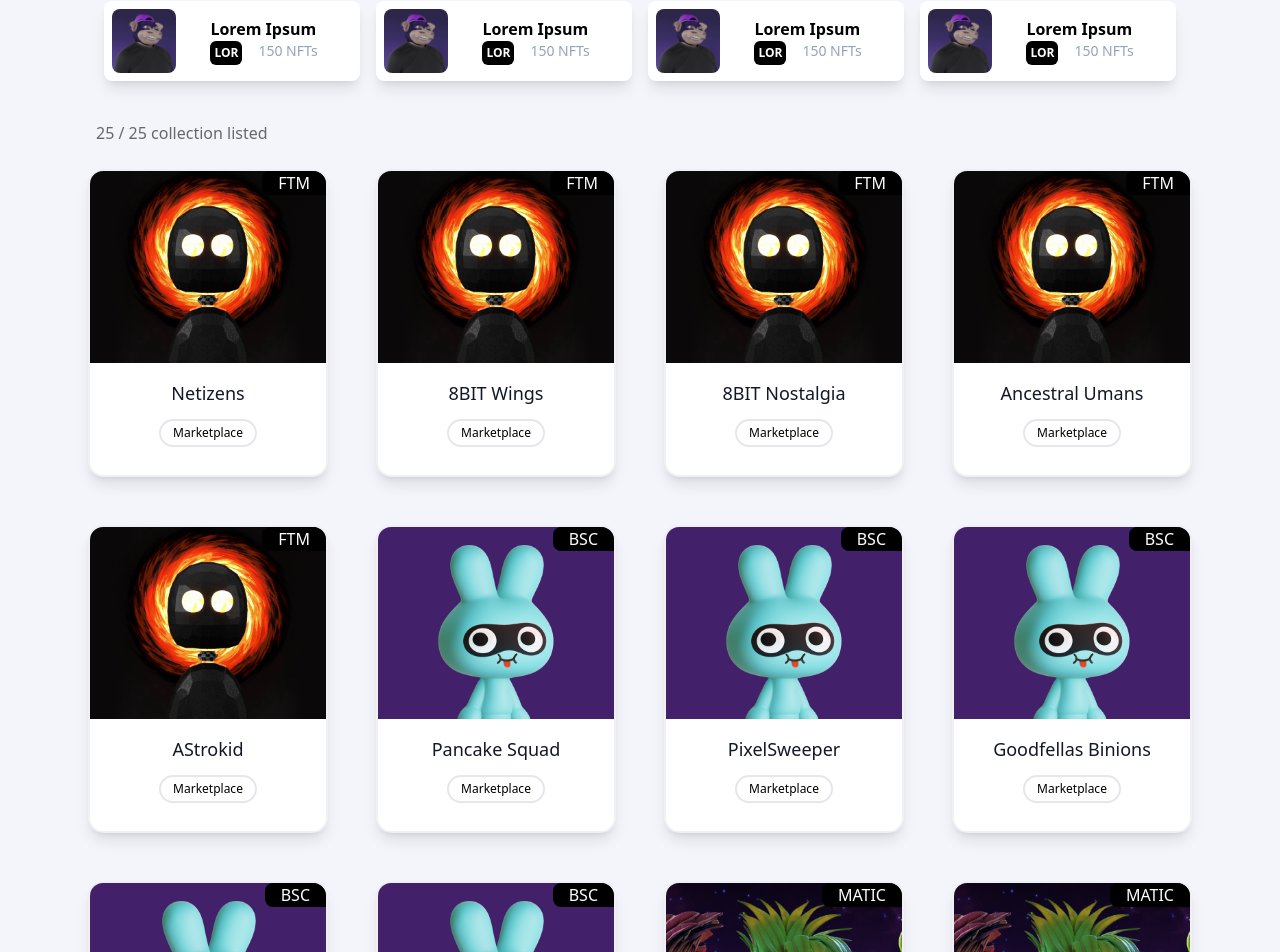
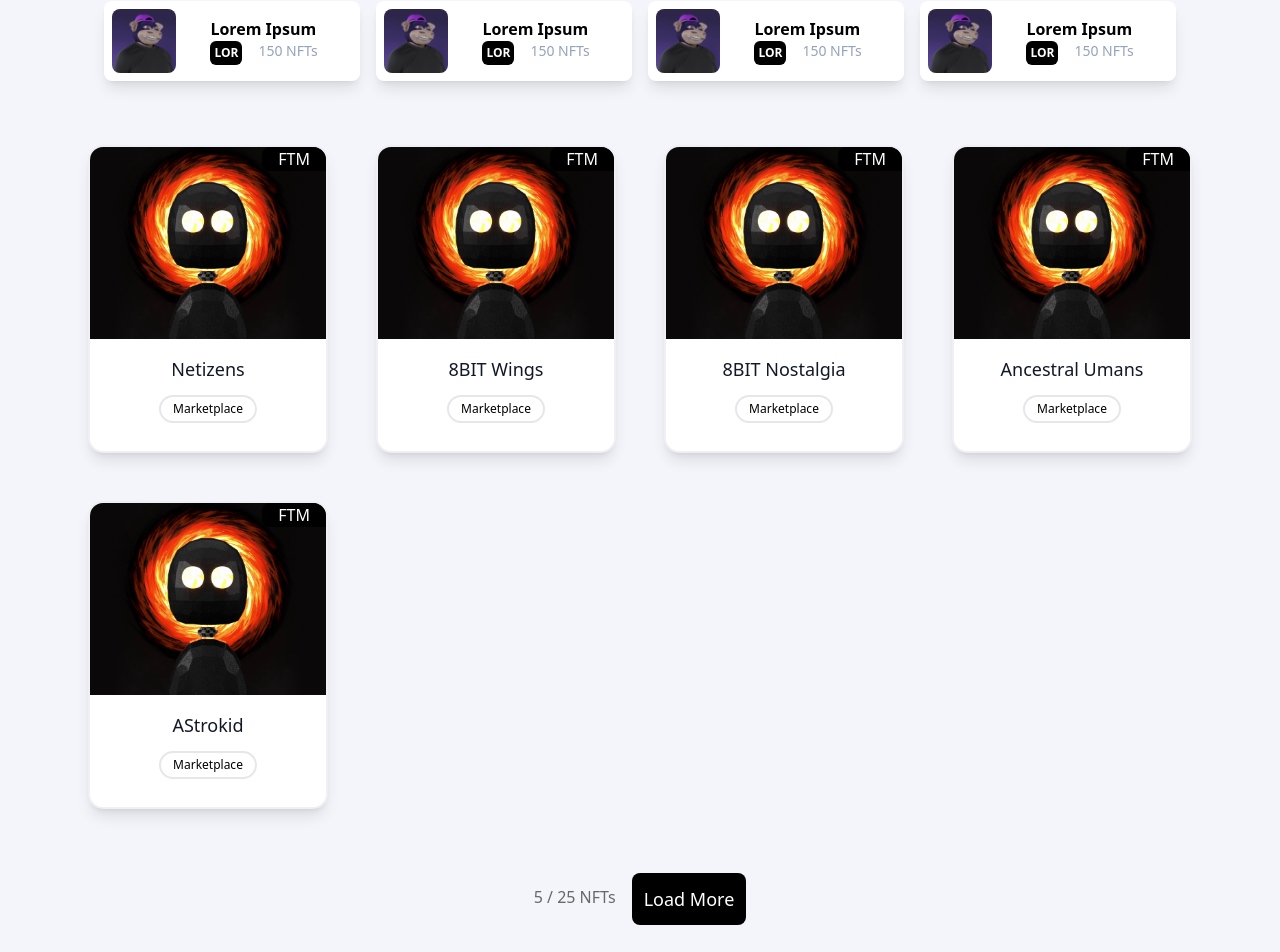
Before and after one commit to programmerpunks/NFTmarkertplaceV1, a React (Create React App) app: page / in a window 1280 px wide. Shown: the part 540-1492 px from the top of the page. Built offline with nearby package versions, Linux system fonts and the light colour scheme.

Commit message:
Changed listed NFTs count position.

```diff
--- a/src/components/collection/index.jsx
+++ b/src/components/collection/index.jsx
@@ -7,7 +7,7 @@
 import get_NFTs_Filtered from "./helping_functions/NFTsListingFunctions";
 
 const NFTCollection = () => {
-  const [noOfElements, setnoOfElements] = useState(30);
+  const [noOfElements, setnoOfElements] = useState(5);
   const [SelectedBtn, setSelectedBtn] = useState("All");
   let filtered_NFTs = get_NFTs_Filtered({ SelectedBtn }, NFTCollections);
   const sliced_NFTs = filtered_NFTs.slice(0, noOfElements);
@@ -38,19 +38,17 @@
         </div>
         <NewNftCollection />
 
-        <div className="flex justify-center">
-          <div className="w-[85%] text-[#686868]">
-            {sliced_NFTs.length} / {filtered_NFTs.length} collection listed
-          </div>
-        </div>
         <div className="flex flex-wrap md:mx-[5%]">
           <NFTCart NFTData={sliced_NFTs} />
         </div>
         {noOfElements < filtered_NFTs.length ? (
           <div className="flex justify-center pt-10 pb-14">
+            <div className="flex justify-center py-3 mr-4 text-[#686868]">
+              {sliced_NFTs.length} / {filtered_NFTs.length} NFTs
+            </div>
             <button
               className="bg-black text-lg text-white rounded-lg p-3"
-              onClick={() => setnoOfElements(noOfElements + 30)}
+              onClick={() => setnoOfElements(noOfElements + 5)}
             >
               Load More
             </button>
```
